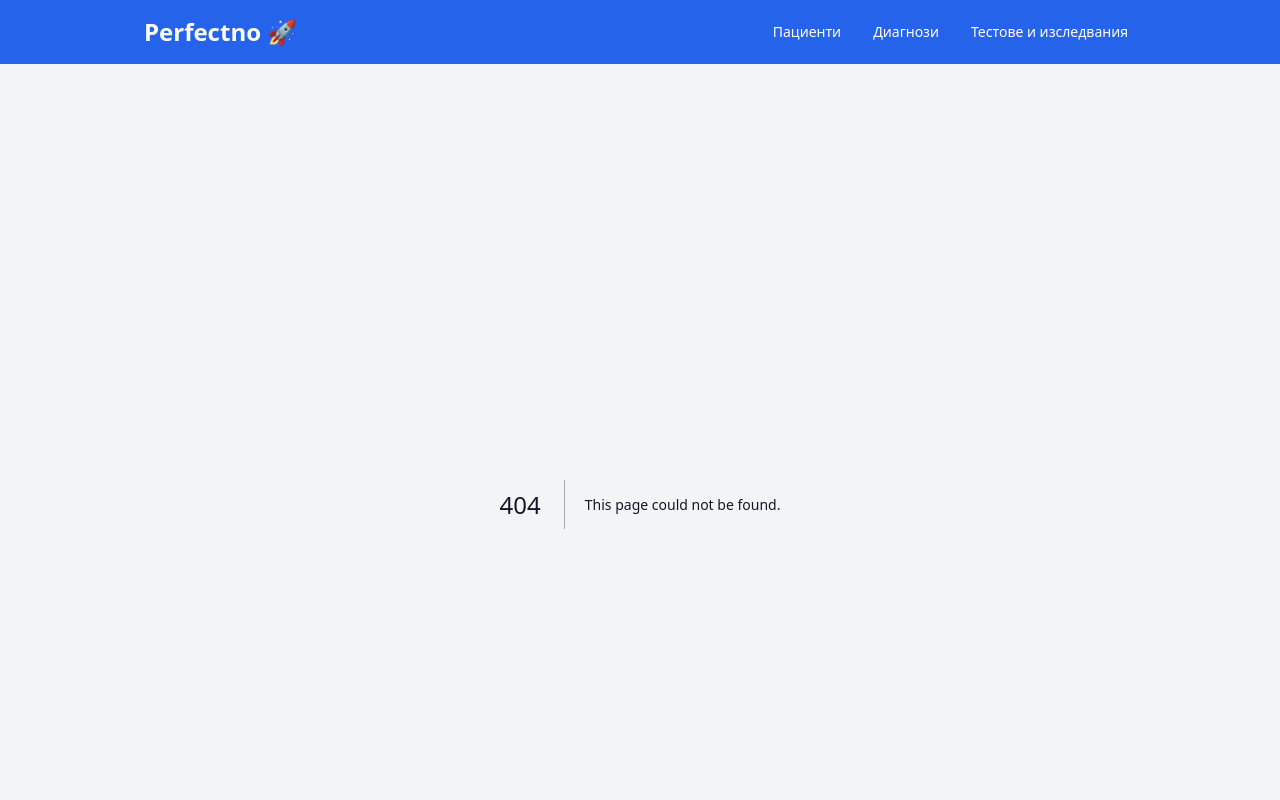
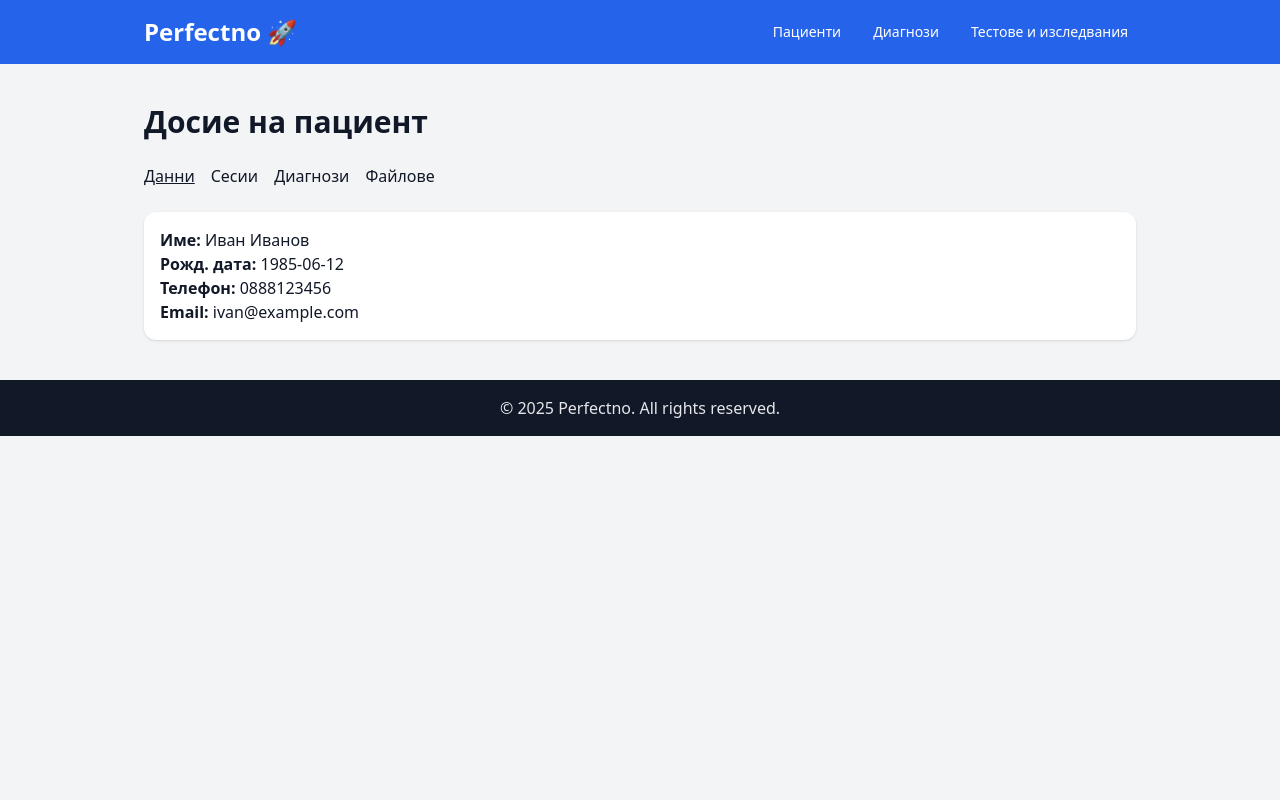
Before and after one commit to 230631040-maker/drkostadinov, a Next.js app: page /patients/1 in a window 1280 px wide. Before the commit this address had no page. Shown: the top 800 px of the page. Built offline with nearby package versions, Linux system fonts and the light colour scheme.

Commit message:
Create page.js

```diff
--- /dev/null
+++ b/app/patients/[id]/page.js
@@ -0,0 +1,76 @@
+"use client";
+import { useState } from "react";
+
+export default function PatientDetails({ params }) {
+  const { id } = params;
+
+  // демо данни
+  const patient = {
+    id,
+    name: "Иван Иванов",
+    birth: "1985-06-12",
+    phone: "0888123456",
+    email: "ivan@example.com",
+  };
+
+  const [tab, setTab] = useState("data");
+  const [sessions, setSessions] = useState([
+    { date: "2025-01-10", notes: "Първа среща" },
+    { date: "2025-02-05", notes: "Проследяване" },
+  ]);
+  const [files, setFiles] = useState([
+    { name: "Резултат от тест.pdf" },
+    { name: "Снимка.jpg" },
+  ]);
+
+  return (
+    <section className="grid gap-6">
+      <h2 className="text-3xl font-bold">Досие на пациент</h2>
+
+      {/* табове */}
+      <div className="flex gap-4">
+        <button onClick={() => setTab("data")} className={tab === "data" ? "underline" : ""}>Данни</button>
+        <button onClick={() => setTab("sessions")} className={tab === "sessions" ? "underline" : ""}>Сесии</button>
+        <button onClick={() => setTab("diagnoses")} className={tab === "diagnoses" ? "underline" : ""}>Диагнози</button>
+        <button onClick={() => setTab("files")} className={tab === "files" ? "underline" : ""}>Файлове</button>
+      </div>
+
+      {/* съдържание според таба */}
+      {tab === "data" && (
+        <div className="rounded-xl bg-white p-4 shadow">
+          <p><strong>Име:</strong> {patient.name}</p>
+          <p><strong>Рожд. дата:</strong> {patient.birth}</p>
+          <p><strong>Телефон:</strong> {patient.phone}</p>
+          <p><strong>Email:</strong> {patient.email}</p>
+        </div>
+      )}
+
+      {tab === "sessions" && (
+        <div className="grid gap-3">
+          {sessions.map((s, i) => (
+            <div key={i} className="rounded-xl bg-white p-4 shadow">
+              <p><strong>Дата:</strong> {s.date}</p>
+              <p>{s.notes}</p>
+            </div>
+          ))}
+        </div>
+      )}
+
+      {tab === "diagnoses" && (
+        <div className="rounded-xl bg-white p-4 shadow">
+          <p>⚠️ Тук по-късно ще свържем диагнози от меню „Диагнози“.</p>
+        </div>
+      )}
+
+      {tab === "files" && (
+        <div className="grid gap-3">
+          {files.map((f, i) => (
+            <div key={i} className="rounded-xl bg-white p-4 shadow">
+              <p>{f.name}</p>
+            </div>
+          ))}
+        </div>
+      )}
+    </section>
+  );
+}
```
